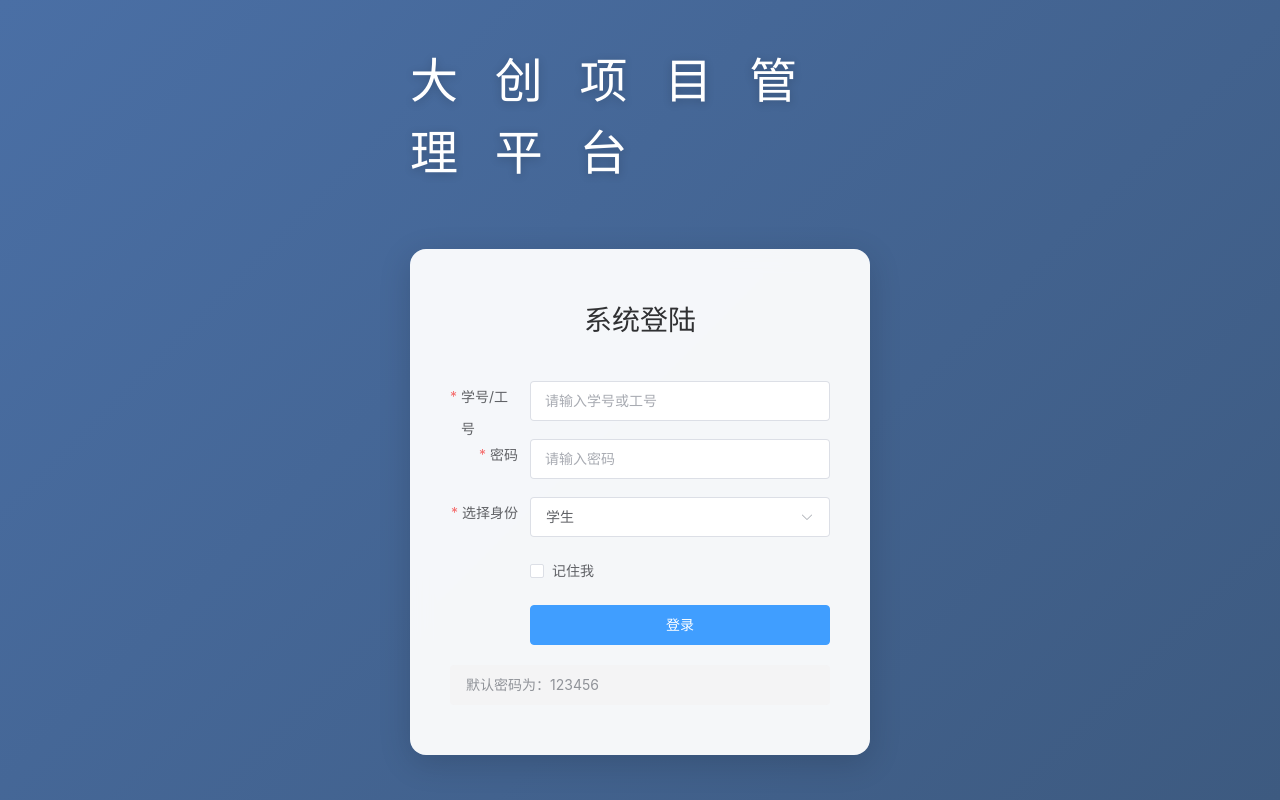
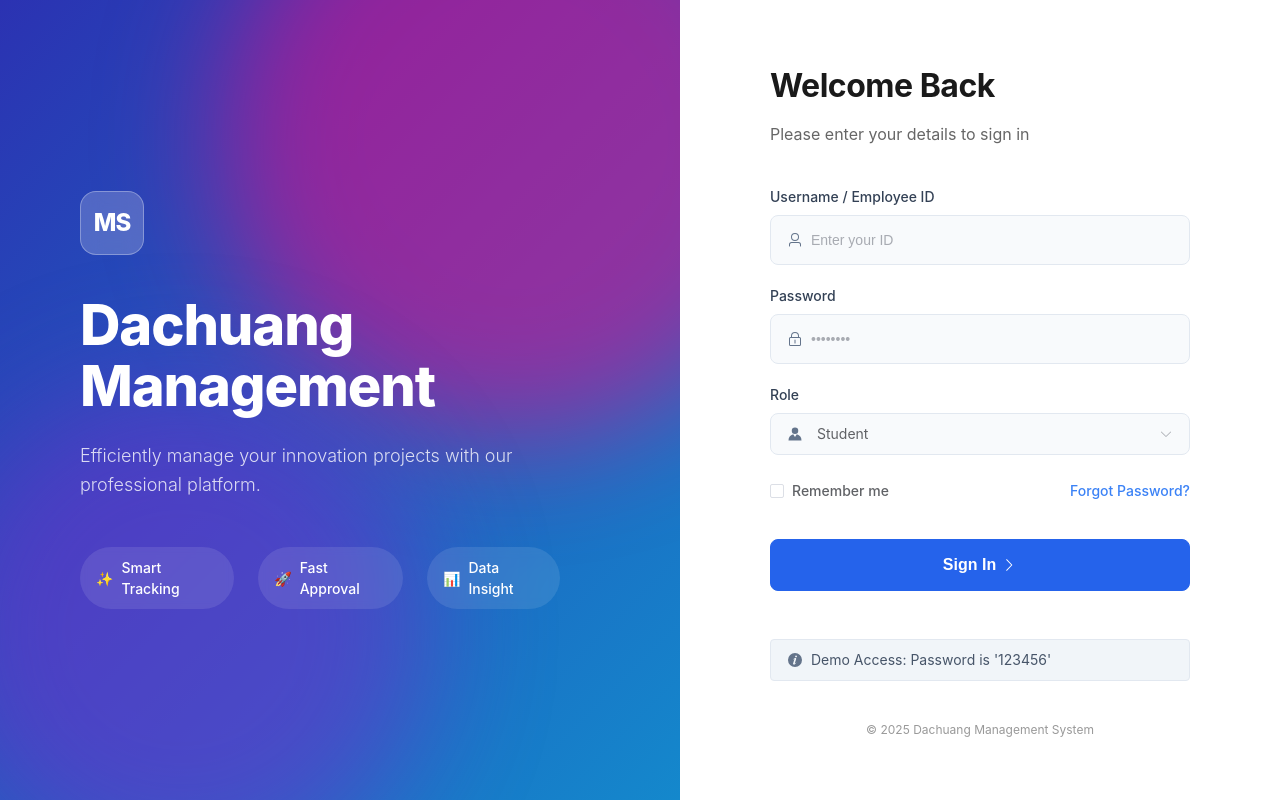
Before and after one commit to galaxywk223/dachuang-ms, a Vue app in the folder frontend/: page /login in a window 1280 px wide. Built offline with nearby package versions, Linux system fonts and the light colour scheme; no server answers.

Commit message:
feat: 重构登录页面，优化布局和样式，增强用户体验

```diff
--- a/frontend/src/components/forms/LoginForm.vue
+++ b/frontend/src/components/forms/LoginForm.vue
@@ -3,65 +3,94 @@
     ref="loginFormRef"
     :model="loginForm"
     :rules="rules"
-    label-width="80px"
+    label-width="0"
+    class="login-form-content"
     @submit.prevent="handleSubmit"
   >
-    <el-form-item label="学号/工号" prop="employeeId">
+    <div class="input-group">
+      <label class="input-label">Username / Employee ID</label>
+      <el-form-item prop="employeeId">
         <el-input
           v-model="loginForm.employeeId"
-        placeholder="请输入学号或工号"
-        clearable
+          placeholder="Enter your ID"
           size="large"
-      />
+          class="modern-input"
+        >
+          <template #prefix>
+            <el-icon class="input-icon"><User /></el-icon>
+          </template>
+        </el-input>
       </el-form-item>
+    </div>
 
-    <el-form-item label="密码" prop="password">
+    <div class="input-group">
+      <label class="input-label">Password</label>
+      <el-form-item prop="password">
         <el-input
           v-model="loginForm.password"
           type="password"
-        placeholder="请输入密码"
+          placeholder="••••••••"
           show-password
           size="large"
+          class="modern-input"
           @keyup.enter="handleSubmit"
-      />
+        >
+          <template #prefix>
+            <el-icon class="input-icon"><Lock /></el-icon>
+          </template>
+        </el-input>
       </el-form-item>
+    </div>
 
-    <el-form-item label="选择身份" prop="role">
+    <div class="input-group">
+      <label class="input-label">Role</label>
+      <el-form-item prop="role">
         <el-select
           v-model="loginForm.role"
-        placeholder="请选择身份"
+          placeholder="Select Role"
           size="large"
+          class="modern-select"
           style="width: 100%"
         >
-        <el-option label="学生" value="student" />
-        <el-option label="二级管理员" value="admin" />
+          <template #prefix>
+            <el-icon class="input-icon"><Avatar /></el-icon>
+          </template>
+          <el-option label="Student" value="student" />
+          <el-option label="Administrator" value="admin" />
         </el-select>
       </el-form-item>
+    </div>
 
-    <el-form-item>
-      <el-checkbox v-model="loginForm.rememberMe">记住我</el-checkbox>
-    </el-form-item>
+    <div class="form-actions">
+      <el-checkbox v-model="loginForm.rememberMe" class="custom-checkbox">Remember me</el-checkbox>
+      <a href="#" class="forgot-link">Forgot Password?</a>
+    </div>
 
-    <el-form-item>
     <el-button
       type="primary"
-        style="width: 100%"
-        size="large"
+      class="login-btn"
       :loading="loading"
       @click="handleSubmit"
     >
-        登录
+      Sign In
+      <el-icon class="el-icon--right"><ArrowRight /></el-icon>
     </el-button>
-    </el-form-item>
+
+    <div class="demo-tips">
+      <el-alert
+        title="Demo Access: Password is '123456'"
+        type="info"
+        show-icon
+        :closable="false"
+        class="custom-alert"
+      />
+    </div>
   </el-form>
-
-  <div class="tips">
-    <el-alert title="默认密码为：123456" type="info" :closable="false" />
-  </div>
 </template>
 
 <script setup>
 import { ref, reactive } from "vue";
+import { User, Lock, Avatar, ArrowRight } from "@element-plus/icons-vue";
 
 const emit = defineEmits(["submit"]);
 
@@ -83,13 +112,13 @@ const loginForm = reactive({
 
 const rules = {
   employeeId: [
-    { required: true, message: "请输入学号或工号", trigger: "blur" },
+    { required: true, message: "Please enter your ID", trigger: "blur" },
   ],
   password: [
-    { required: true, message: "请输入密码", trigger: "blur" },
-    { min: 6, message: "密码长度不能少于6位", trigger: "blur" },
+    { required: true, message: "Please enter password", trigger: "blur" },
+    { min: 6, message: "Password must be at least 6 characters", trigger: "blur" },
   ],
-  role: [{ required: true, message: "请选择身份", trigger: "change" }],
+  role: [{ required: true, message: "Please select role", trigger: "change" }],
 };
 
 const handleSubmit = async () => {
@@ -108,7 +137,104 @@ const handleSubmit = async () => {
 </script>
 
 <style scoped lang="scss">
-.tips {
-  margin-top: 20px;
+.login-form-content {
+  width: 100%;
+}
+
+.input-group {
+  margin-bottom: 20px;
+}
+
+.input-label {
+  display: block;
+  margin-bottom: 8px;
+  font-size: 14px;
+  font-weight: 500;
+  color: #334155;
+}
+
+/* Customizing Element Plus Inputs */
+:deep(.modern-input .el-input__wrapper),
+:deep(.modern-select .el-select__wrapper) {
+  background-color: #f8fafc;
+  border: 1px solid #e2e8f0;
+  box-shadow: none !important;
+  border-radius: 8px;
+  padding: 12px 16px;
+  height: auto;
+  transition: all 0.2s;
+
+  &:hover, &.is-focus {
+    background-color: #fff;
+    border-color: #3b82f6;
+    box-shadow: 0 0 0 3px rgba(59, 130, 246, 0.1) !important;
+  }
+}
+
+:deep(.modern-input .el-input__inner) {
+  font-weight: 500;
+  color: #1e293b;
+  height: 24px;
+}
+
+.input-icon {
+  font-size: 16px;
+  color: #64748b;
+  margin-right: 8px;
+}
+
+.form-actions {
+  display: flex;
+  justify-content: space-between;
+  align-items: center;
+  margin-bottom: 32px;
+}
+
+.forgot-link {
+  font-size: 14px;
+  color: #3b82f6;
+  text-decoration: none;
+  font-weight: 500;
+
+  &:hover {
+    text-decoration: underline;
+  }
+}
+
+.login-btn {
+  width: 100%;
+  height: 52px;
+  font-size: 16px;
+  font-weight: 600;
+  border-radius: 8px;
+  background-color: #2563eb;
+  border-color: #2563eb;
+  margin-bottom: 24px;
+  transition: all 0.2s;
+
+  &:hover {
+    background-color: #1d4ed8;
+    border-color: #1d4ed8;
+    transform: translateY(-1px);
+    box-shadow: 0 4px 12px rgba(37, 99, 235, 0.2);
+  }
+
+  &:active {
+    transform: translateY(0);
+  }
+}
+
+.demo-tips {
+  margin-top: 24px;
+}
+
+.custom-alert {
+  background-color: #f1f5f9;
+  border: 1px solid #e2e8f0;
+  color: #64748b;
+}
+
+:deep(.custom-alert .el-alert__title) {
+  color: #475569;
 }
 </style>
--- a/frontend/src/views/Login.vue
+++ b/frontend/src/views/Login.vue
@@ -1,12 +1,53 @@
 <template>
   <div class="login-container">
-    <div class="login-box">
-      <h1 class="title">大 创 项 目 管 理 平 台</h1>
+    <div class="split-layout">
+      <!-- Left Side: Visual Branding -->
+      <div class="brand-panel">
+        <div class="brand-content">
+          <div class="logo-circle">
+            <span class="logo-text">MS</span>
+          </div>
+          <h1 class="brand-title">Dachuang <br/> Management</h1>
+          <p class="brand-subtitle">
+            Efficiently manage your innovation projects with our professional platform.
+          </p>
 
-      <div class="login-card">
-        <h2 class="card-title">系统登陆</h2>
+          <div class="brand-features">
+            <div class="feature-item">
+              <div class="feature-icon">✨</div>
+              <span>Smart Tracking</span>
+            </div>
+            <div class="feature-item">
+              <div class="feature-icon">🚀</div>
+              <span>Fast Approval</span>
+            </div>
+            <div class="feature-item">
+              <div class="feature-icon">📊</div>
+              <span>Data Insight</span>
+            </div>
+          </div>
+        </div>
+
+        <div class="abstract-shapes">
+          <div class="shape shape-1"></div>
+          <div class="shape shape-2"></div>
+        </div>
+      </div>
+
+      <!-- Right Side: Login Form -->
+      <div class="form-panel">
+        <div class="form-container">
+          <div class="form-header">
+            <h2 class="welcome-title">Welcome Back</h2>
+            <p class="welcome-subtitle">Please enter your details to sign in</p>
+          </div>
 
           <LoginForm :loading="loading" @submit="handleLogin" />
+
+          <div class="form-footer">
+             © {{ new Date().getFullYear() }} Dachuang Management System
+          </div>
+        </div>
       </div>
     </div>
   </div>
@@ -32,14 +73,13 @@ const handleLogin = async ({ employeeId, password, role }) => {
     if (success) {
       ElMessage.success("登录成功");
 
-      // 根据角色跳转到不同页面
+      setTimeout(() => {
         if (role === "student") {
-        // 学生跳转到申请项目页面
           router.push("/establishment/apply");
         } else if (role === "admin") {
-        // 管理员跳转到管理员首页
           router.push("/admin/dashboard");
         }
+      }, 500);
     } else {
       ElMessage.error("登录失败，请检查用户名和密码");
     }
@@ -51,47 +91,177 @@ const handleLogin = async ({ employeeId, password, role }) => {
 
 <style scoped lang="scss">
 .login-container {
+  width: 100vw;
+  height: 100vh;
+  overflow: hidden;
+  font-family: 'Inter', system-ui, -apple-system, sans-serif;
+  background-color: #ffffff;
+}
+
+.split-layout {
   display: flex;
+  width: 100%;
+  height: 100%;
+}
+
+/* Left Panel Styles */
+.brand-panel {
+  flex: 1;
+  background: linear-gradient(135deg, #2b32b2 0%, #1488cc 100%);
+  position: relative;
+  display: flex;
+  flex-direction: column;
+  justify-content: center;
+  padding: 80px;
+  color: white;
+  overflow: hidden;
+
+  @media (max-width: 900px) {
+    display: none;
+  }
+}
+
+.brand-content {
+  position: relative;
+  z-index: 10;
+  max-width: 480px;
+}
+
+.logo-circle {
+  width: 64px;
+  height: 64px;
+  background: rgba(255, 255, 255, 0.2);
+  backdrop-filter: blur(10px);
+  border-radius: 16px;
+  display: flex;
+  align-items: center;
+  justify-content: center;
+  margin-bottom: 40px;
+  border: 1px solid rgba(255, 255, 255, 0.3);
+}
+
+.logo-text {
+  font-weight: 800;
+  font-size: 24px;
+  letter-spacing: -1px;
+}
+
+.brand-title {
+  font-size: 56px;
+  font-weight: 800;
+  line-height: 1.1;
+  margin-bottom: 24px;
+  letter-spacing: -0.02em;
+}
+
+.brand-subtitle {
+  font-size: 18px;
+  line-height: 1.6;
+  opacity: 0.8;
+  margin-bottom: 48px;
+  font-weight: 300;
+}
+
+.brand-features {
+  display: flex;
+  gap: 24px;
+}
+
+.feature-item {
+  display: flex;
+  align-items: center;
+  gap: 8px;
+  background: rgba(255, 255, 255, 0.1);
+  padding: 10px 16px;
+  border-radius: 50px;
+  font-size: 14px;
+  font-weight: 500;
+  backdrop-filter: blur(5px);
+}
+
+.abstract-shapes {
+  position: absolute;
+  top: 0;
+  left: 0;
+  width: 100%;
+  height: 100%;
+  z-index: 0;
+  pointer-events: none;
+
+  .shape {
+    position: absolute;
+    border-radius: 50%;
+    filter: blur(60px);
+    opacity: 0.5;
+  }
+
+  .shape-1 {
+    width: 600px;
+    height: 600px;
+    background: #FF0080;
+    top: -20%;
+    right: -20%;
+    animation: float 15s infinite ease-in-out;
+  }
+
+  .shape-2 {
+    width: 500px;
+    height: 500px;
+    background: #7928CA;
+    bottom: -10%;
+    left: -10%;
+    animation: float 20s infinite ease-in-out reverse;
+  }
+}
+
+@keyframes float {
+  0%, 100% { transform: translate(0, 0); }
+  50% { transform: translate(30px, 30px); }
+}
+
+/* Right Panel Styles */
+.form-panel {
+  flex: 1;
+  display: flex;
+  flex-direction: column;
   justify-content: center;
   align-items: center;
-  min-height: 100vh;
-  background: linear-gradient(135deg, #4a6fa5 0%, #3d5a80 100%);
-  position: relative;
-  overflow: hidden;
+  background-color: #ffffff;
+  padding: 40px;
 }
 
-.login-box {
-  display: flex;
-  flex-direction: column;
-  align-items: center;
+.form-container {
   width: 100%;
-  max-width: 500px;
-  padding: 20px;
+  max-width: 420px;
+  animation: fadeIn 0.8s ease-out;
 }
 
-.title {
-  color: white;
-  font-size: 48px;
-  font-weight: 500;
-  margin-bottom: 60px;
-  letter-spacing: 12px;
-  text-shadow: 0 2px 10px rgba(0, 0, 0, 0.2);
+@keyframes fadeIn {
+  from { opacity: 0; transform: translateY(10px); }
+  to { opacity: 1; transform: translateY(0); }
 }
 
-.login-card {
-  width: 100%;
-  background: rgba(255, 255, 255, 0.95);
-  border-radius: 16px;
-  padding: 50px 40px;
-  box-shadow: 0 8px 32px rgba(0, 0, 0, 0.15);
-  backdrop-filter: blur(10px);
+.form-header {
+  margin-bottom: 40px;
+
+  .welcome-title {
+    font-size: 32px;
+    font-weight: 700;
+    color: #1a1a1a;
+    margin-bottom: 12px;
+    letter-spacing: -0.5px;
   }
 
-.card-title {
+  .welcome-subtitle {
+    color: #666;
+    font-size: 16px;
+  }
+}
+
+.form-footer {
+  margin-top: 40px;
   text-align: center;
-  font-size: 28px;
-  font-weight: 500;
-  color: #303133;
-  margin: 0 0 40px 0;
+  font-size: 12px;
+  color: #999;
 }
 </style>
```
Lines whose indentation alone changed are shown as unchanged.
